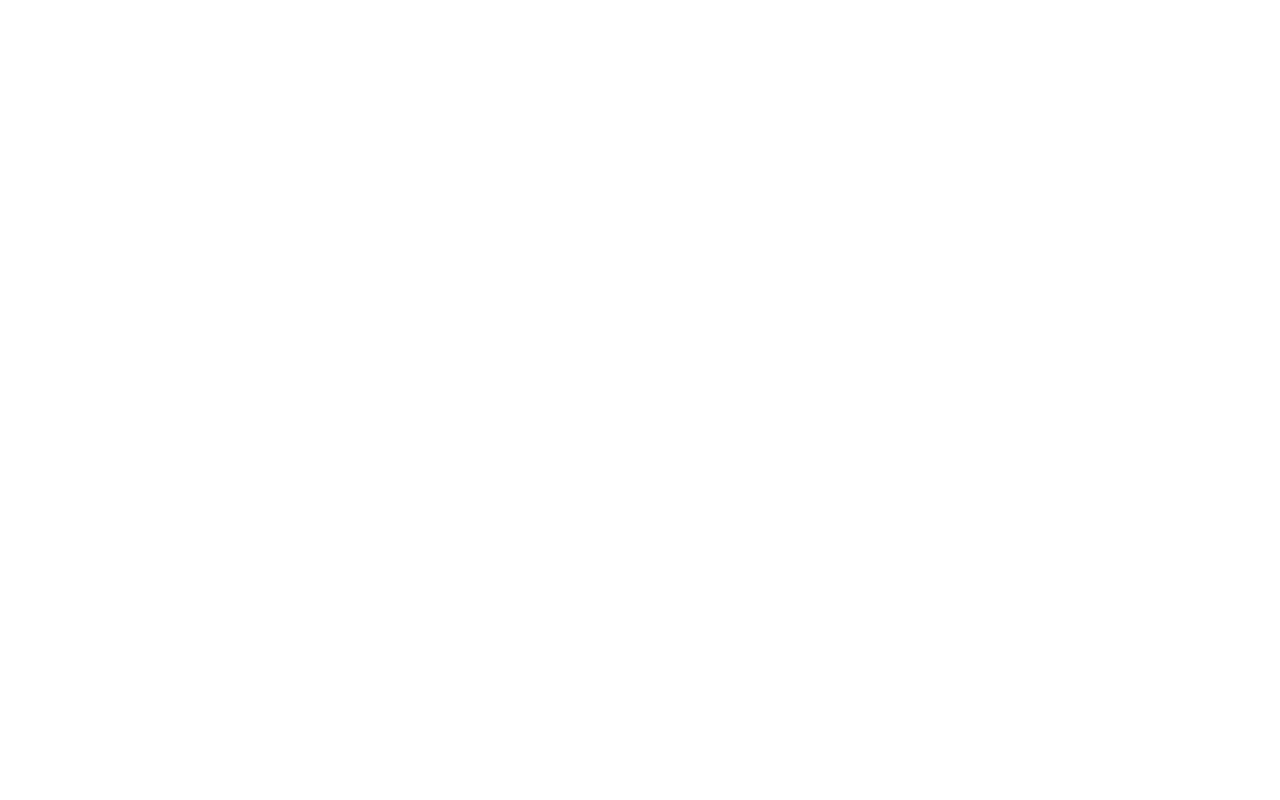
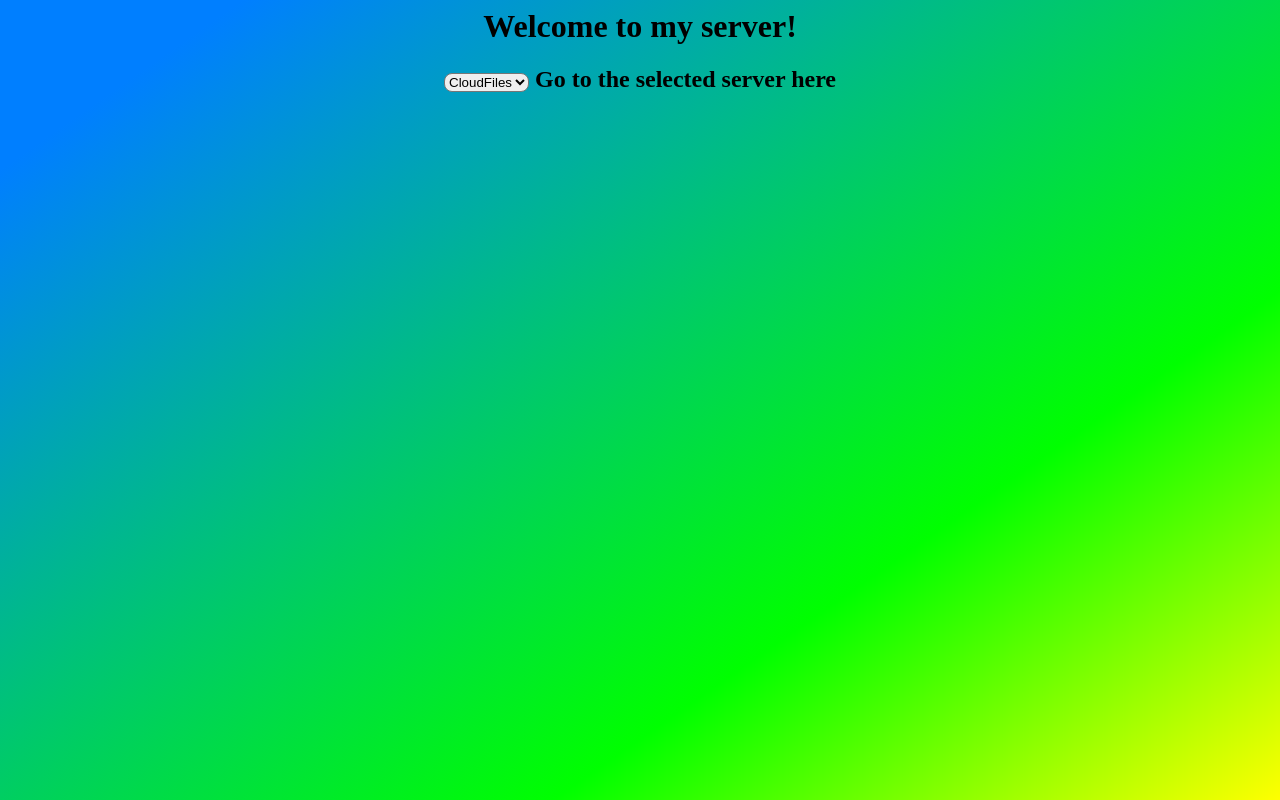
Before and after one commit to JasonmaPython/JasonmaPython.github.io, a plain HTML site: page index.html in a window 1280 px wide. Drawn offline with Linux system fonts and the light colour scheme.

Commit message:
Update index.html

```diff
--- a/index.html
+++ b/index.html
@@ -1,8 +1,43 @@
 <html>
-  <head>
-    <meta charset="UTF-8" />
-  </head>
-  <body>
-
-  </body>
+<head>
+    <meta charset="UTF-8">
+    <title>Welcome to my Server</title>
+    <script>
+        var change = function (){
+            jpl.href = selector.options[selector.selectedIndex].value
+        }
+    </script>
+    <style>
+    body{
+        background-image: linear-gradient(145deg, #007fff 10%, #00ff00 70%, #ffff00 100%);
+    }
+    h1, h2{
+        text-align: center;
+    }
+    h1.wel:hover,h2:hover,a:hover{
+        color:#0040ff;
+    }
+    a{
+        text-decoration: none;
+        color: black;
+    }
+    select{
+        border-radius: 8px;
+    }
+    </style>
+</head>
+<body>
+<h1 class="wel">Welcome to my server!</h1>
+<h2 class="goto">
+    <select id="sel" onchange="change()">
+        <option selected="selected" value="/Serv1/getReq.asp">CloudFiles</option>
+        <option value="#">Self</option>
+    </select>
+    <a href="/Serv1/getReq.asp" id="link">Go to the selected server here</a>
+</h2>
+<script>
+    var selector = document.getElementById("sel");
+    var jpl = document.getElementById("link");
+</script>
+</body>
 </html>
```
